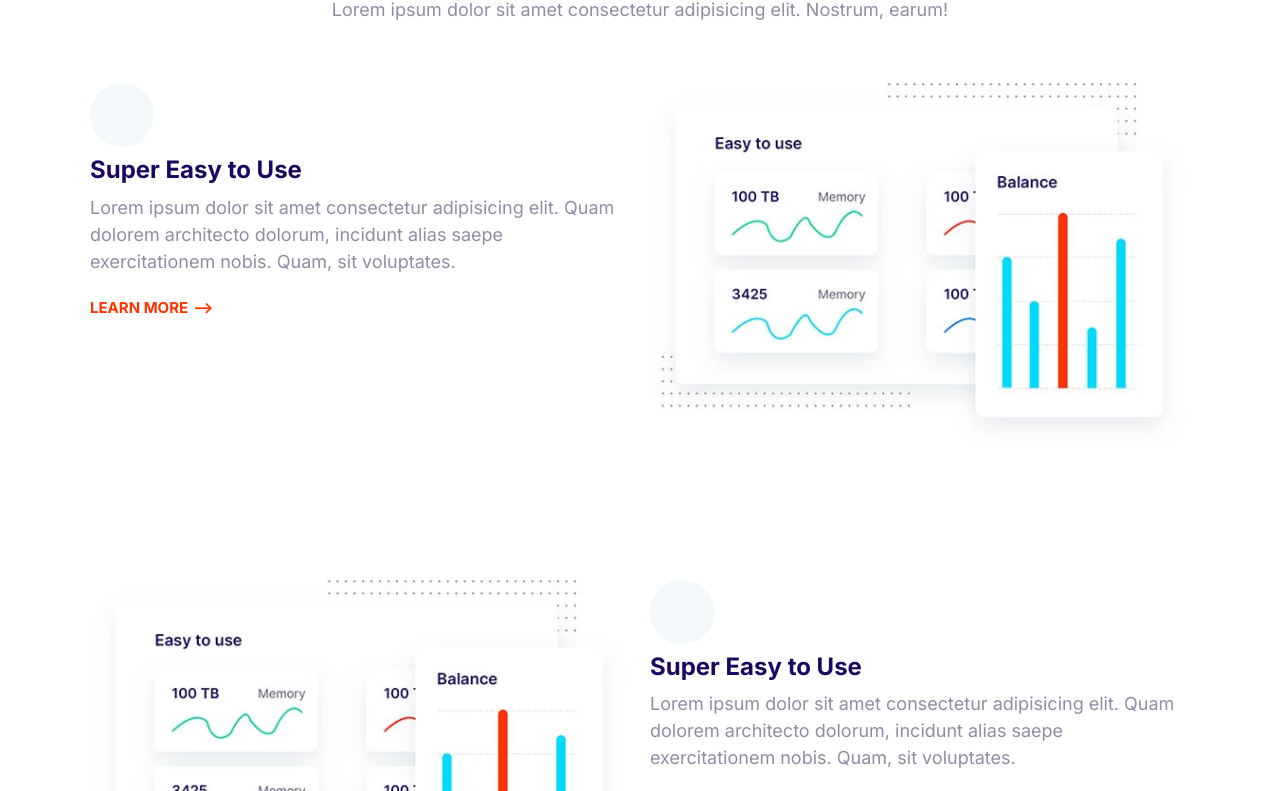
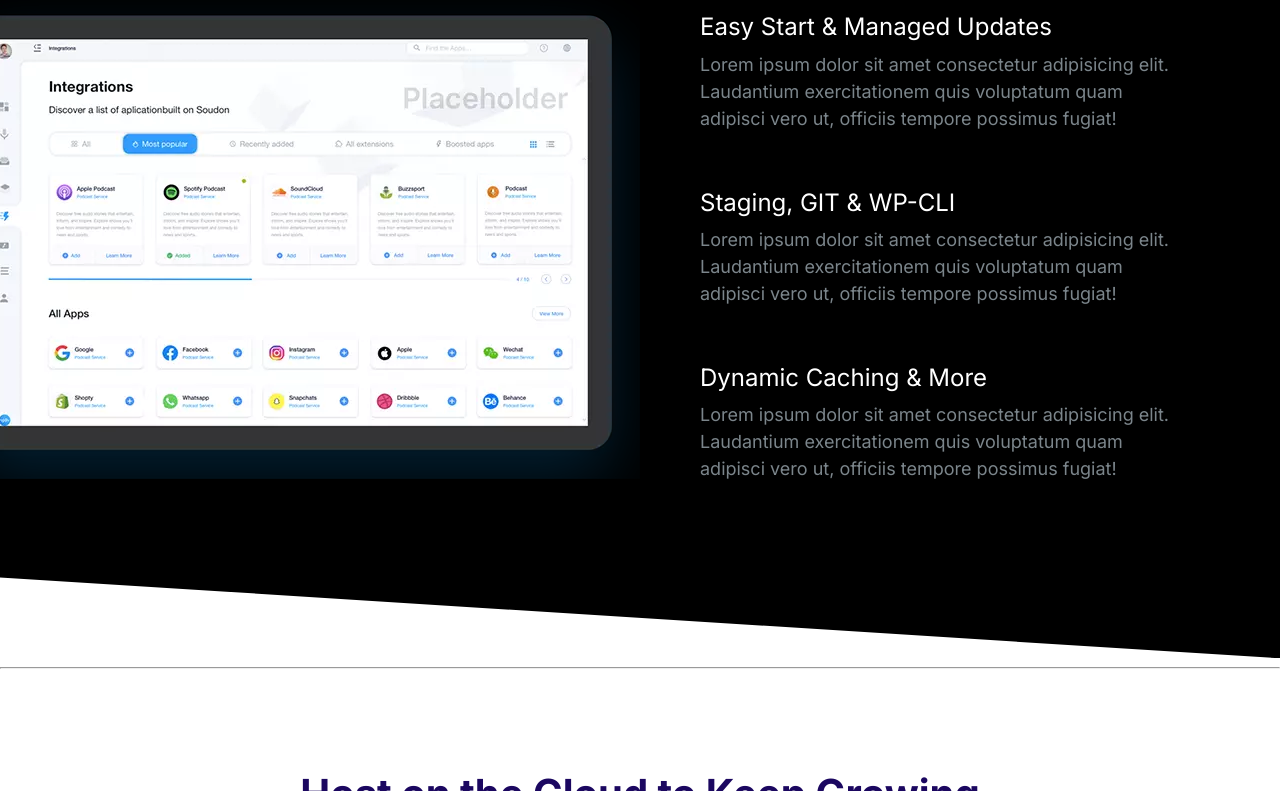
Before and after one commit to mallikgarjuna/moshify, a plain HTML site: page index.html in a window 1280 px wide. Shown: the part 171-962 px from the top of the page. Drawn offline with Linux system fonts and the light colour scheme.

Commit message:
Build the Showcase-Block component.

```diff
--- a/css/styles.css
+++ b/css/styles.css
@@ -14,6 +14,10 @@
 }
 
 /* Typography */
+::selection {
+    background: var(--color-primary);
+    color: #fff;
+}
 
 html {
     /* 62.5% of 16px = 10px */
@@ -44,6 +48,7 @@ h2 {
 
 h3 {
     font-size: 3rem;
+    font-weight: 500;
 }
 
 p {
@@ -137,7 +142,6 @@ a {
 .list {
     list-style: none;
     padding-left: 0;
-    color: var(--color-headings);
 }
 
 .list--inline .list__item {
@@ -148,6 +152,7 @@ a {
 .list--tick {
     list-style-image: url(../images/tick.svg);
     padding-left: 3rem;
+    color: var(--color-headings);
 }
 
 .list--tick .list__item {
@@ -423,6 +428,7 @@ write css for adding popular badge*/
 /* Media */
 .media {
     display: flex;
+    margin-bottom: 4rem;
 }
 
 .media__title {
@@ -638,18 +644,20 @@ write css for adding popular badge*/
     color: #7b858b;
 }
 
-.block--dark .block__heading {
+.block--dark h1,
+.block--dark h2,
+.block--dark h3 {
     color: #fff;
 }
 
 .block--skewed-right {
     padding-bottom: calc(var(--padding-vertical) + 4rem);
-    clip-path: polygon(0% 0%, 100% 0%, 100% 100%, 0% 80%);
+    clip-path: polygon(0% 0%, 100% 0%, 100% 100%, 0% 90%);
 }
 
 .block--skewed-left {
     padding-bottom: calc(var(--padding-vertical) + 4rem);
-    clip-path: polygon(0% 0%, 100% 0%, 100% 80%, 0% 100%)
+    clip-path: polygon(0% 0%, 100% 0%, 100% 90%, 0% 100%)
 }
 
 .container {
@@ -722,10 +730,6 @@ write css for adding popular badge*/
 }
 
 /* Hero/ Banner componenet */
-.hero {
-    clip-path: polygon(0% 0%, 100% 0%, 100% 90%, 0% 100%)
-}
-
 .hero__tagline {
     font-size: 2rem;
     color: #b9c3cf;
@@ -811,3 +815,23 @@ write css for adding popular badge*/
         order: 2;
     }
 }
+
+/* Showcase Block */
+.block-showcase__image > img {
+    width: 100%;
+}
+
+@media screen and (min-width: 768px) {
+    .block-showcase .grid {
+        grid-template-columns: 50% 50%;
+    }
+
+    .block-showcase__image {
+        justify-self: end;
+    }
+
+    .block-showcase__image > img {
+        width: auto;
+        max-width: 700px;
+    }
+}
--- a/index.html
+++ b/index.html
@@ -14,6 +14,83 @@
     <link rel="stylesheet" href="css/styles.css" />
   </head>
   <body>
+    <!-- Testimonial Block -->
+    <hr />
+    <!-- Showcase Block -->
+    <section class="block block--dark block--skewed-right block-showcase">
+      <header class="block__header">
+        <h2>User-friendly Control Panel</h2>
+      </header>
+      <article class="container grid grid--1x2">
+        <picture class="block-showcase__image">
+          <source
+            type="image/webp"
+            srcset="images/ipad.webp 1x, images/ipad@2x.webp 2x"
+          />
+          <source
+            type="image/png"
+            srcset="images/ipad.png 1x, images/ipad@2x.png 2x"
+          />
+          <img src="images/ipad.png" alt="" />
+        </picture>
+        <ul class="list">
+          <li>
+            <!-- Media component -->
+            <div class="media">
+              <div class="media__image">
+                <svg class="icon icon--primary">
+                  <use xlink:href="images/sprite.svg#easy"></use>
+                </svg>
+              </div>
+              <div class="media__body">
+                <h3 class="media__title">Easy Start & Managed Updates</h3>
+                <p>
+                  Lorem ipsum dolor sit amet consectetur adipisicing elit.
+                  Laudantium exercitationem quis voluptatum quam adipisci vero
+                  ut, officiis tempore possimus fugiat!
+                </p>
+              </div>
+            </div>
+          </li>
+          <li>
+            <!-- Media component -->
+            <div class="media">
+              <div class="media__image">
+                <svg class="icon icon--primary">
+                  <use xlink:href="images/sprite.svg#growth"></use>
+                </svg>
+              </div>
+              <div class="media__body">
+                <h3 class="media__title">Staging, GIT & WP-CLI</h3>
+                <p>
+                  Lorem ipsum dolor sit amet consectetur adipisicing elit.
+                  Laudantium exercitationem quis voluptatum quam adipisci vero
+                  ut, officiis tempore possimus fugiat!
+                </p>
+              </div>
+            </div>
+          </li>
+          <li>
+            <!-- Media component -->
+            <div class="media">
+              <div class="media__image">
+                <svg class="icon icon--primary">
+                  <use xlink:href="images/sprite.svg#wordpress"></use>
+                </svg>
+              </div>
+              <div class="media__body">
+                <h3 class="media__title">Dynamic Caching & More</h3>
+                <p>
+                  Lorem ipsum dolor sit amet consectetur adipisicing elit.
+                  Laudantium exercitationem quis voluptatum quam adipisci vero
+                  ut, officiis tempore possimus fugiat!
+                </p>
+              </div>
+            </div>
+          </li>
+        </ul>
+      </article>
+    </section>
     <hr />
     <!-- Features Block -->
     <section class="block container block-feature">
```
Also changed, not shown: components/showcase-block.html (added, +75 -0 lines), images/ipad.png (added), images/ipad.webp (added), images/ipad@2x.png (added), images/ipad@2x.webp (added).
